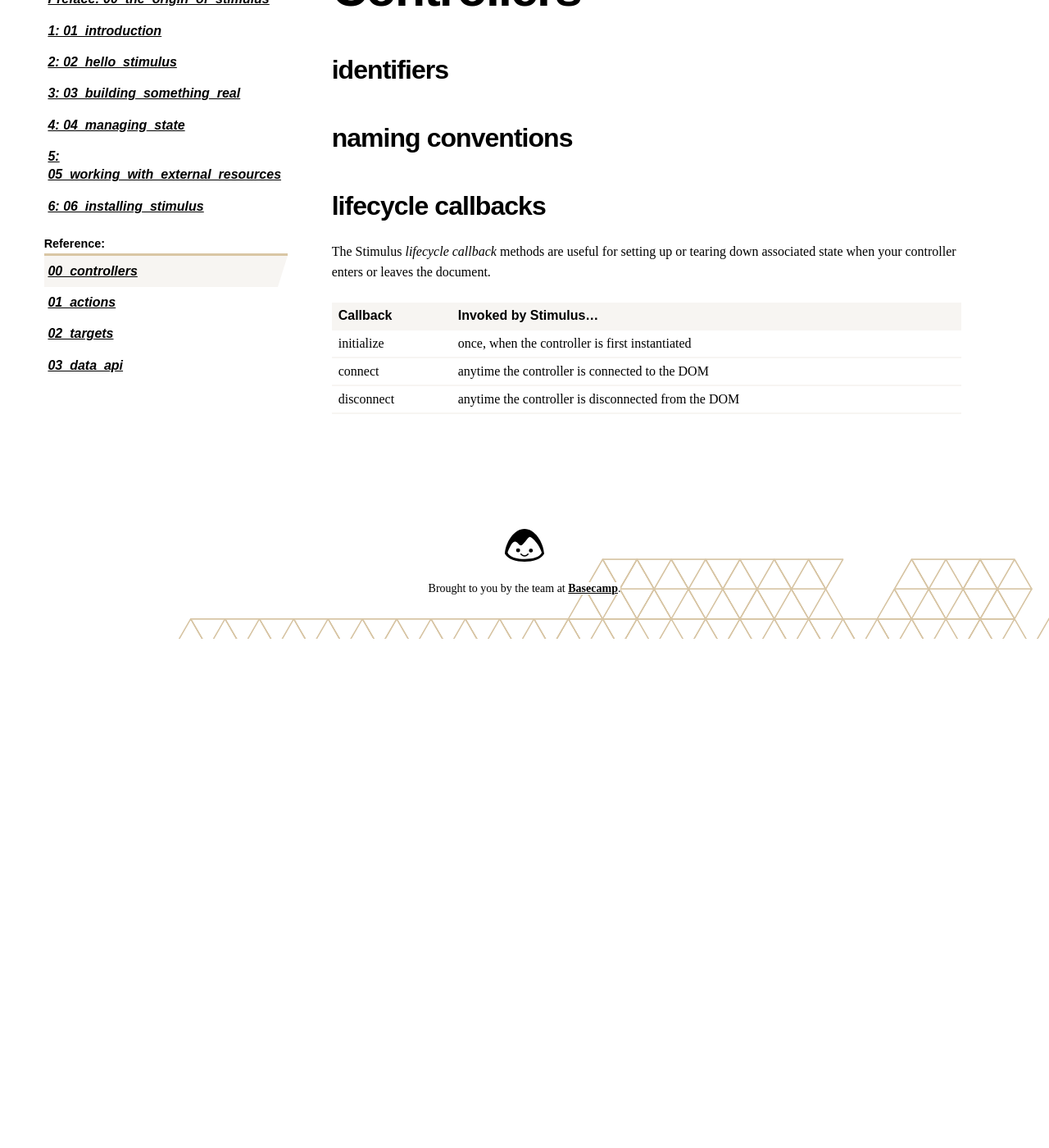
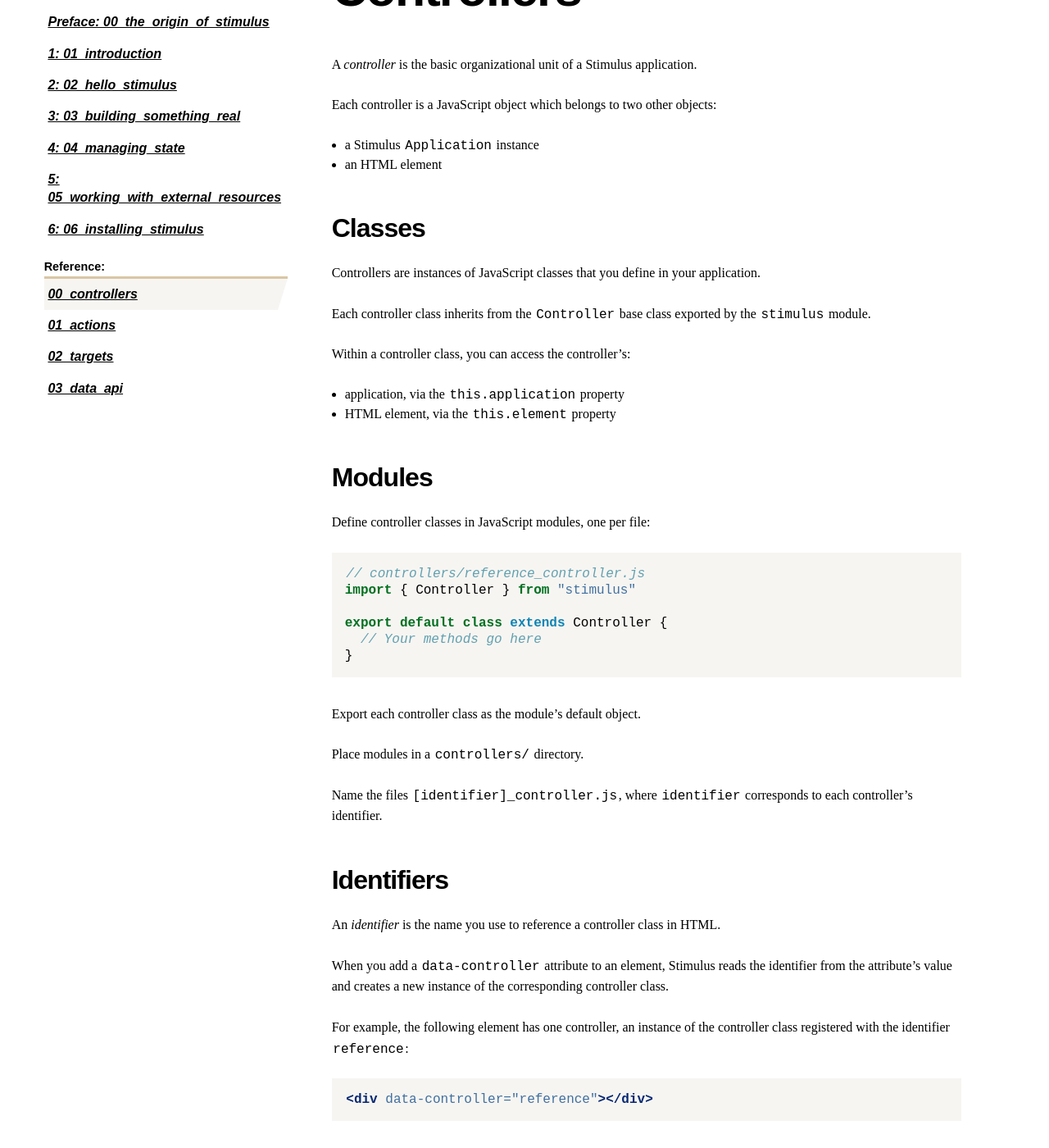
Before and after one commit to hotwired/stimulus-site, a Jekyll site: the page built from _reference/00_controllers.md, in a window 1280 px wide and 1400 px high, scrolled down 200 px. Shown: the whole window at 82% size. Built offline with Jekyll 4.4.1, drawn with Linux system fonts in a browser that asks for light colours; some web fonts are replaced; comment, search, counter and statistics services are not loaded; before the commit the page ends 979 px from its top, so only the background shows below that; some of the changed text lies outside the part shown.

Commit message:
Controllers

````diff
--- a/_reference/00_controllers.md
+++ b/_reference/00_controllers.md
@@ -5,16 +5,74 @@ section: appendix
 
 # Controllers
 
-## identifiers
+A _controller_ is the basic organizational unit of a Stimulus application.
 
-## naming conventions
+Each controller is a JavaScript object which belongs to two other objects:
 
-## lifecycle callbacks
+* a Stimulus `Application` instance
+* an HTML element
 
-The Stimulus _lifecycle callback_ methods are useful for setting up or tearing down associated state when your controller enters or leaves the document.
+## Classes
 
-Callback   | Invoked by Stimulus…
----------- | --------------------
-initialize | once, when the controller is first instantiated
-connect    | anytime the controller is connected to the DOM
-disconnect | anytime the controller is disconnected from the DOM
+Controllers are instances of JavaScript classes that you define in your application.
+
+Each controller class inherits from the `Controller` base class exported by the `stimulus` module.
+
+Within a controller class, you can access the controller's:
+
+* application, via the `this.application` property
+* HTML element, via the `this.element` property
+
+## Modules
+
+Define controller classes in JavaScript modules, one per file:
+
+```js
+// controllers/reference_controller.js
+import { Controller } from "stimulus"
+
+export default class extends Controller {
+  // Your methods go here
+}
+```
+
+Export each controller class as the module's default object.
+
+Place modules in a `controllers/` directory.
+
+Name the files `[identifier]_controller.js`, where `identifier` corresponds to each controller's identifier.
+
+## Identifiers
+
+An _identifier_ is the name you use to reference a controller class in HTML.
+
+When you add a `data-controller` attribute to an element, Stimulus reads the identifier from the attribute's value and creates a new instance of the corresponding controller class.
+
+For example, the following element has one controller, an instance of the controller class registered with the identifier `reference`:
+
+```html
+<div data-controller="reference"></div>
+```
+
+## Naming Conventions
+
+When an identifier is composed of more than one word, separate the words with dashes (`date-picker`, `list-item`).
+
+In filenames, separate multiple words using either dashes or underscores (`controllers/date_picker.js`, `controllers/list-item.js`).
+
+You may namespace your controller modules using subfolders. Each slash (`/`) in a namespaced controller module's path becomes two dashes (`--`) in its identifier.
+
+## Registration
+
+If you use Stimulus with webpack, your application will automatically load and register controller classes following the conventions above.
+
+If you don't use webpack, your application must manually load and register each controller class.
+
+### Registering Controllers Manually
+
+To manually register a controller class with an identifier, call the `Application#register` method on your application:
+
+```js
+import ReferenceController from "./controllers/reference_controller"
+application.register("reference", ReferenceController)
+```
````
